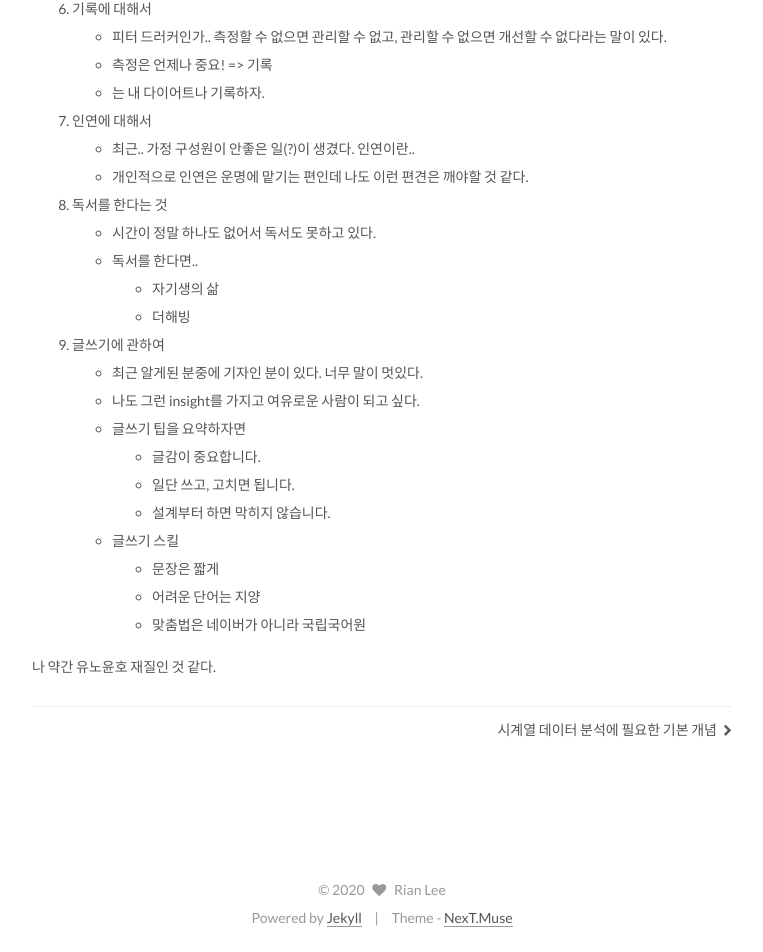
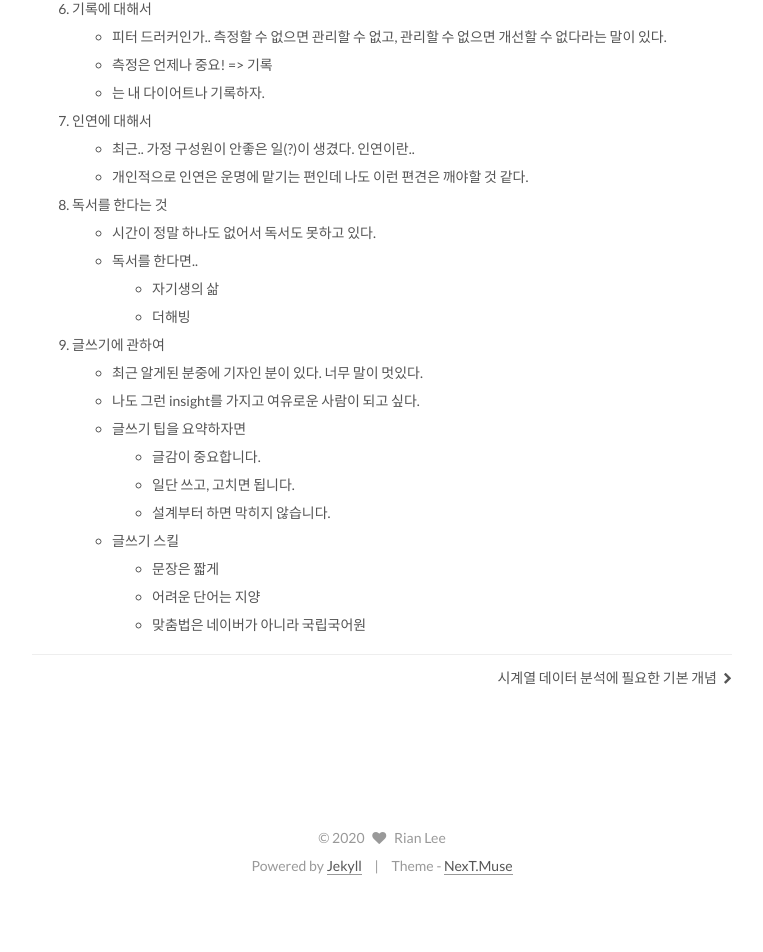
Before and after one commit to jiyeoon/jiyeoon.github.io, a Jekyll site: the page built from _posts/junk/2020-08-14-junk.md, in a window 1280 px wide. Shown: the part 1502-2454 px from the top of the page, without its empty margins (258-1021 px from the left). Built offline with Jekyll 4.4.1, drawn with Linux system fonts in a browser that asks for light colours; after the commit the page ends 2402 px from its top, so only the background shows below that.

Commit message:
Update 2020-08-14-junk.md

```diff
--- a/_posts/junk/2020-08-14-junk.md
+++ b/_posts/junk/2020-08-14-junk.md
@@ -62,5 +62,3 @@ category : junk
         - 문장은 짧게
         - 어려운 단어는 지양
         - 맞춤법은 네이버가 아니라 국립국어원
-
-나 약간 유노윤호 재질인 것 같다.
```
